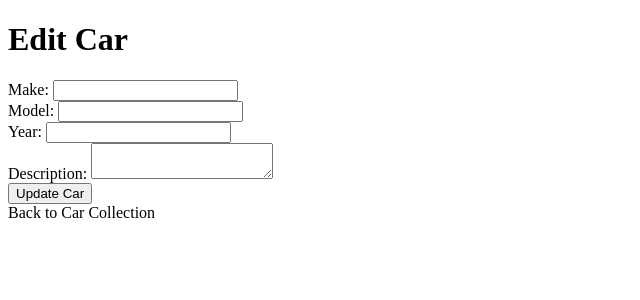
After one commit to nowramohammad/men-stack-crud-app-lab, a Node project: template views/edit.ejs in a window 1280 px wide. The commit adds this page. Shown: the top 300 px of the page, without its empty margins (0-640 px from the left). Run offline with Node 20 templates, Linux system fonts and the light colour scheme; the template is opened without the code that fills it, so the values that code supplies are empty; some libraries are stand-ins or nearby versions.

Commit message:
adding files

```diff
--- a/models/car.js
+++ b/models/car.js
@@ -3,11 +3,11 @@ const mongoose = require('mongoose')
 const carSchema = new mongoose.Schema({
     make: {type: String, required: true },
     model: { type: String, required: true},
-    year: { type:Number, required: true },
+    year: { type:Number, required: true, min: [1886, 'Year must be greater than or equal to 1886'],
+      max: [new Date().getFullYear(), 'Year cannot be in the future']}, description: String, });
   /*name: { type: String, required: true },
   description: { type: String, required: true },
   image: String,*/
-});
 
 const car = mongoose.model('Car', carSchema)
 module.exports = car
--- a/server.js
+++ b/server.js
@@ -4,35 +4,58 @@ require("dotenv").config();
 const express = require("express");
 const app = express();
 const mongoose = require("mongoose");
+app.use(express.urlencoded({ extended: true }));
 //const router = express.Router();
 mongoose.connect(process.env.MONGODB_URI)
 app.get("/", (req,res) => {
     res.send("Cars app Home Page");
 })
-app.post("/cars", (req,res) => {
-    console.log(req.body, "this is the req.body")
+app.post("/cars", async (req,res) => {
+    const newCar = new Car (req.body);
+    await newCar.save();
+    res.redirect('/cars');
 });
-const car = await Fruit.creat(req.body)
-res.json(fruit);
+const car = await Car.creat(req.body)
+res.json(Car);
 // server.js the connection
 mongoose.connection.on("connected", () => {
-    comsole.log(`Connected to MongoDB ${mongoose.connection.name}.`);
+    console.log(`Connected to MongoDB ${mongoose.connection.name}.`);
 });
 mongoose.connection.on("error",(err) => {
     console.log(`failed to connect${err}.`);
 
 });
+app.get('/cars', async (req, res) => {
+    const cars = await Car.find();
+    res.render('index', { cars });
+});
 //const Car = require("./models/car.js");
 const carRoutes = require("./routes/cars");
-app.use("cars", carRoutes);
+app.use("/cars", carRoutes);
 
+app.get('/cars/new', (req, res) => {
+    res.render('new');
+});
+app.post('/cars', async (req, res) => {
+    const newCar = new Car(req.body);
+    await newCar.save();
+    res.redirect('/cars')
+});
 
 //GET and route
 const Car = require("./models/car.js");
 app.get("/", (req, res) => {
     res.send("Cars app Home page")
 });
+app.get('/cars/edit/:id', async (req, res) => {
+    const car = await Car.findById(req.params.id);
+    res.render('edit', { car });
+});
 
+app.post('/cars/delete/:id', async (req, res) => {
+    await Car.findByIdAndDelete(req.params.id);
+    res.redirect('/cars');
+});
 
 app.listen(3000, () => {
     console.log("building a CRUD cars app using port 3000");
--- /dev/null
+++ b/views/edit.ejs
@@ -0,0 +1,27 @@
+<!DOCTYPE html>
+<html lang="en">
+<head>
+    <meta charset="UTF-8">
+    <meta name="viewport" content="width=device-width, initial-scale=1.0">
+    <title>Edit Car</title>
+</head>
+<body>
+    <h1>Edit Car</h1>
+    <form action="/cars/edit/<%= car._id %>" method="POST">
+    <label>Make:</label>
+    <input type="text" name="make" value="<%= car.make %>" required>
+    <br>
+    <label>Model:</label>
+        <input type="text" name="model" value="<%= car.model %>" required>
+        <br>
+        <label>Year:</label>
+        <input type="number" name="year" value="<%= car.year %>" required>
+        <br>
+        <label>Description:</label>
+        <textarea name="description"><%= car.description %></textarea>
+        <br>
+        <button type="submit">Update Car</button>
+    </form>
+    <a herf="/cars">Back to Car Collection</a>
+</body>
+</html>
--- a/views/new.ejs
+++ b/views/new.ejs
@@ -18,6 +18,9 @@
             <label for="year">Year:</label>
             <input type="number" name="year" required>
             <br>
+            <label>Description:</label>
+        <textarea name="description"></textarea>
+        <br>
             <button type="submit">Add Car</button>
 
         </form>
```
Also changed, not shown: views/index.ejs (+12 -0 lines).
